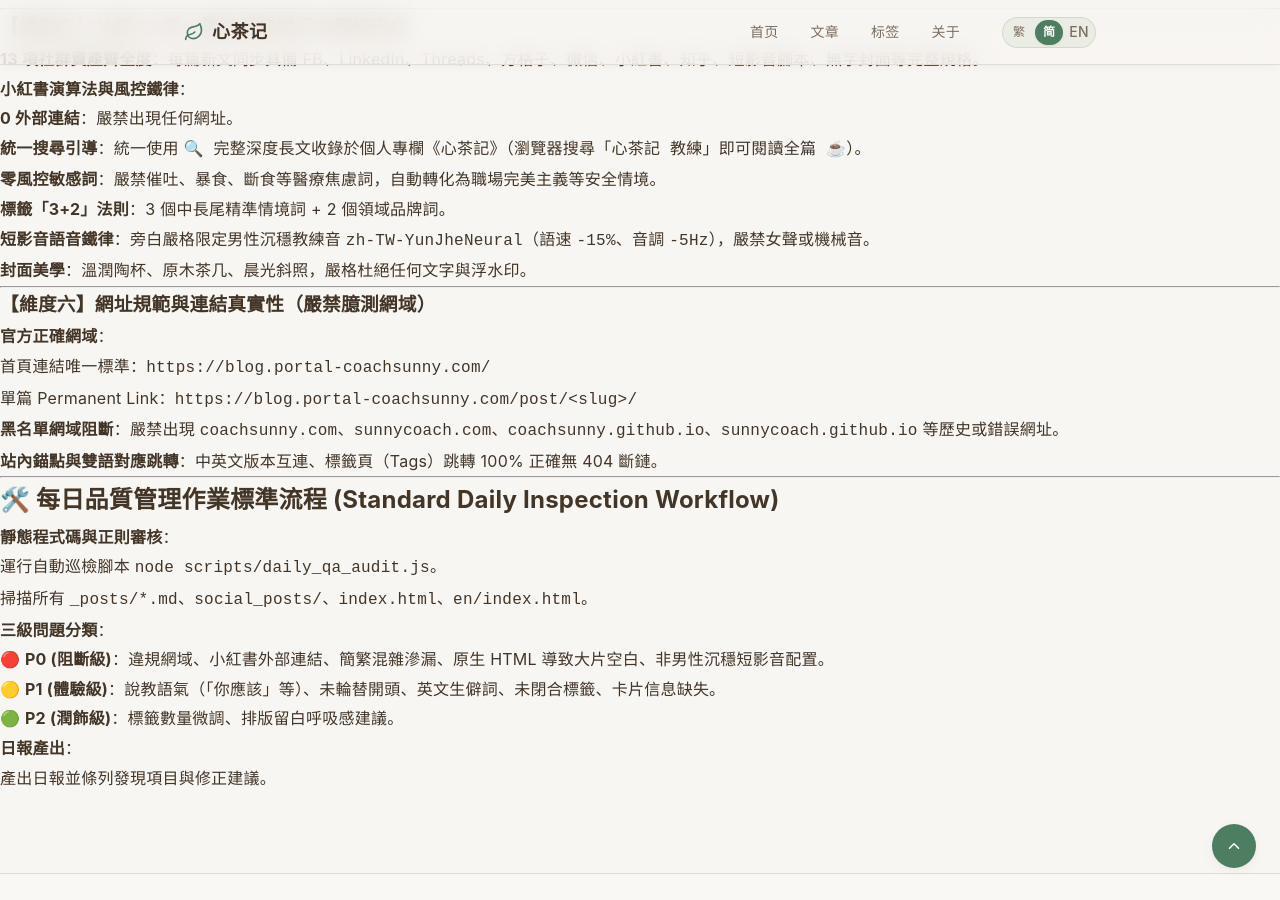
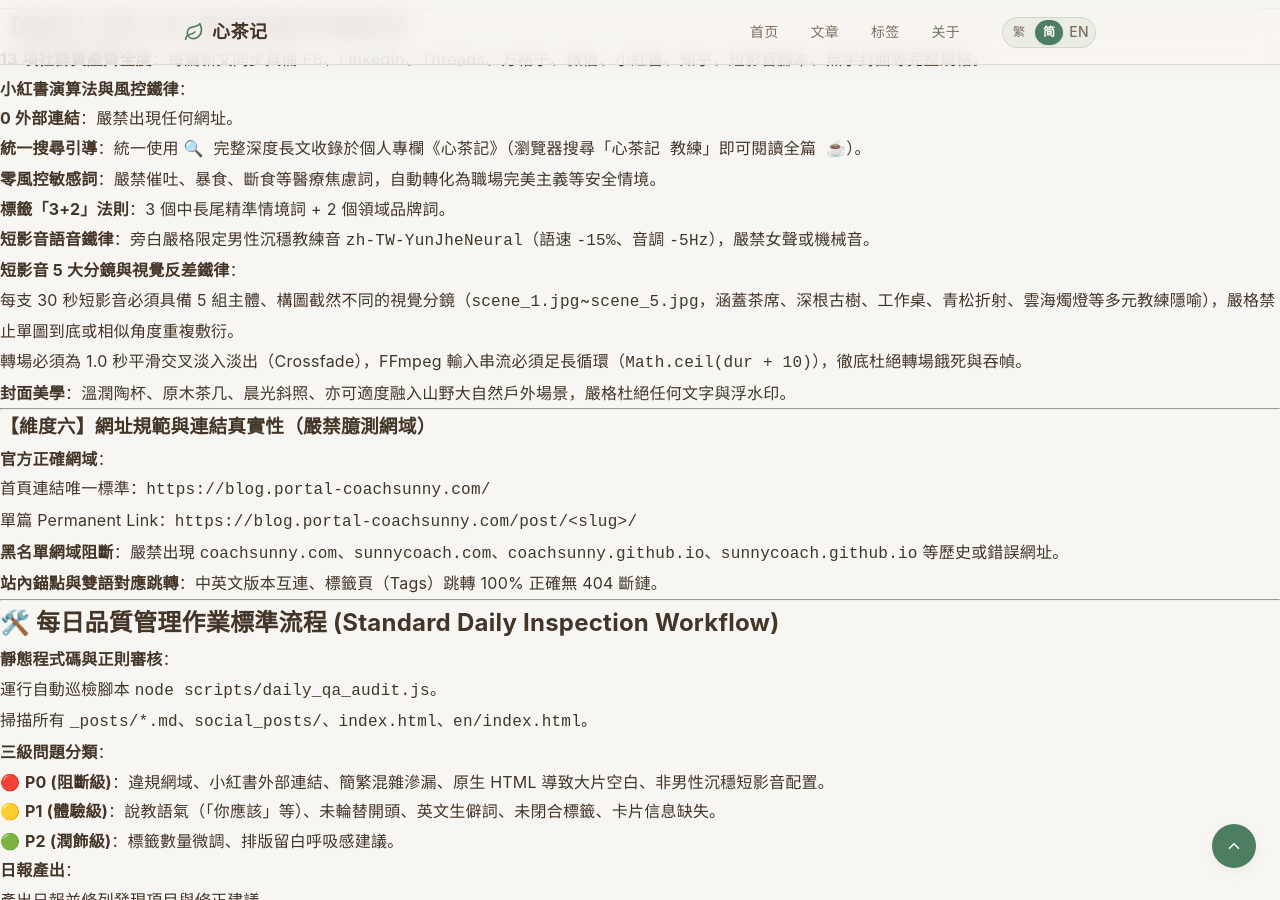
Before and after one commit to coachsunny/blog, a Jekyll site: the page built from QA_CHECKLIST.md, in a window 1280 px wide and 900 px high, scrolled down 1386 px. Built offline with Jekyll 4.4.1, drawn with Linux system fonts in a browser that asks for light colours; our own code applies the rules of GitHub Pages for plain Markdown files.

Commit message:
docs: formalize short video 5-scene diversity and FFmpeg xfade anti-starvation rules into team knowledge base

```diff
--- a/QA_CHECKLIST.md
+++ b/QA_CHECKLIST.md
@@ -63,7 +63,10 @@
    - **零風控敏感詞**：嚴禁催吐、暴食、斷食等醫療焦慮詞，自動轉化為職場完美主義等安全情境。
    - **標籤「3+2」法則**：3 個中長尾精準情境詞 + 2 個領域品牌詞。
 3. **短影音語音鐵律**：旁白嚴格限定男性沉穩教練音 `zh-TW-YunJheNeural`（語速 `-15%`、音調 `-5Hz`），嚴禁女聲或機械音。
-4. **封面美學**：溫潤陶杯、原木茶几、晨光斜照，嚴格杜絕任何文字與浮水印。
+4. **短影音 5 大分鏡與視覺反差鐵律**：
+   - 每支 30 秒短影音必須具備 5 組主體、構圖截然不同的視覺分鏡（`scene_1.jpg`~`scene_5.jpg`，涵蓋茶席、深根古樹、工作桌、青松折射、雲海燭燈等多元教練隱喻），嚴格禁止單圖到底或相似角度重複敷衍。
+   - 轉場必須為 1.0 秒平滑交叉淡入淡出（Crossfade），FFmpeg 輸入串流必須足長循環（`Math.ceil(dur + 10)`），徹底杜絕轉場餓死與吞幀。
+5. **封面美學**：溫潤陶杯、原木茶几、晨光斜照、亦可適度融入山野大自然戶外場景，嚴格杜絕任何文字與浮水印。
 
 ---
 
```
Also changed, not shown: AGENTS.md (+6 -2 lines), GEMINI.md (+6 -2 lines), .agents/skills/mindtea-publish/SKILL.md.
